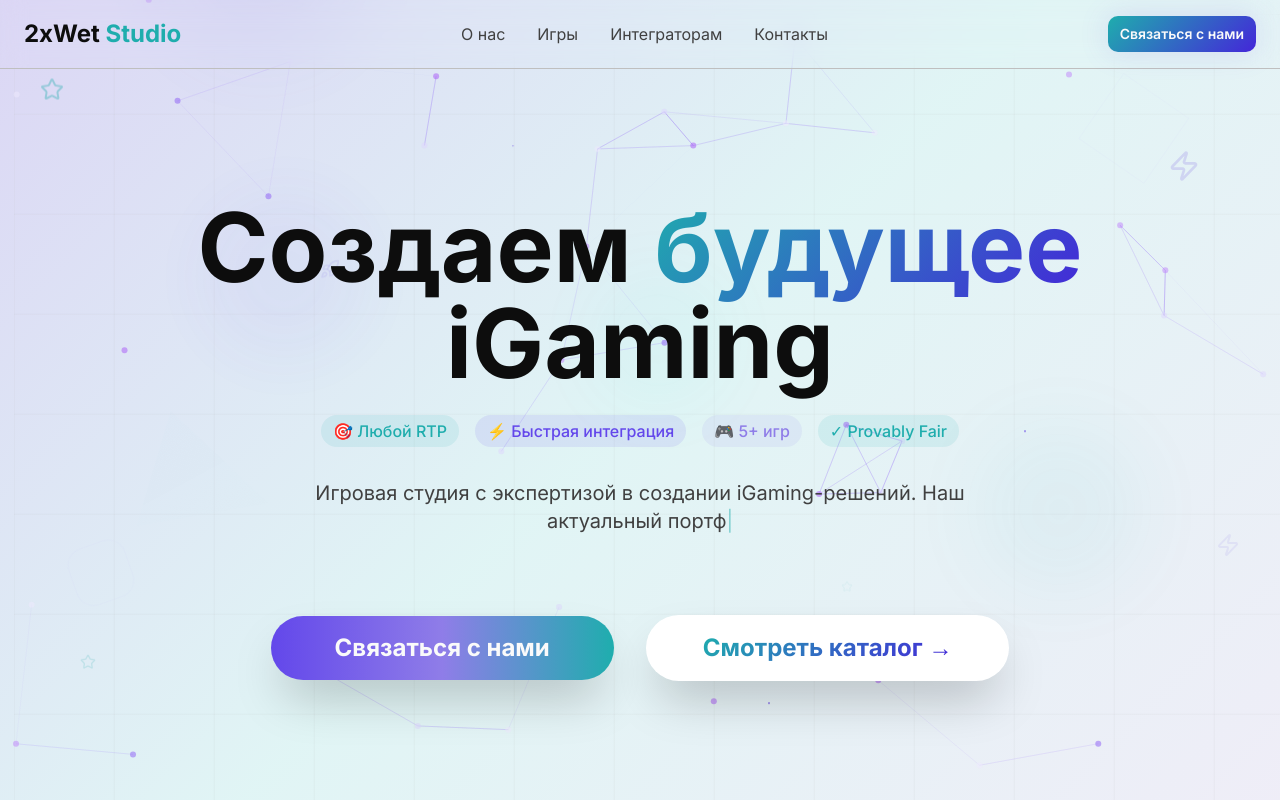
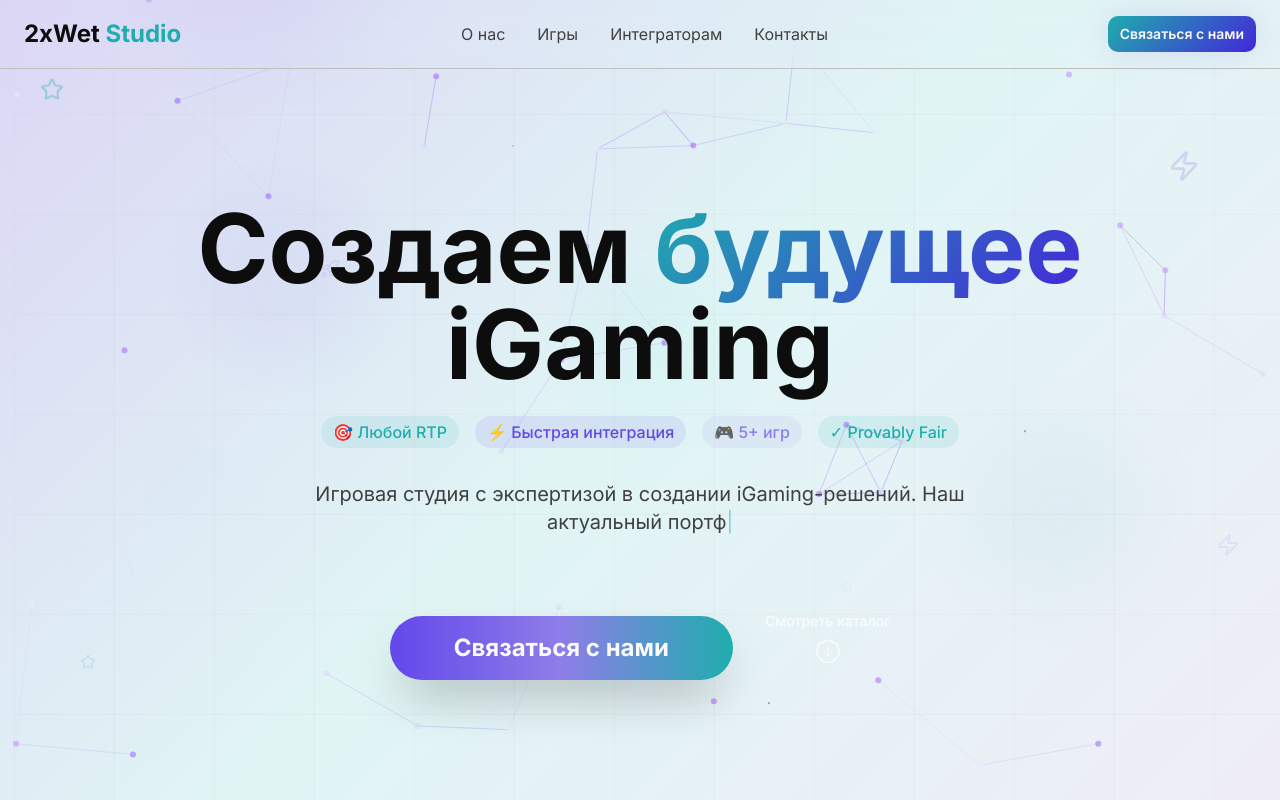
Before and after one commit to ca-si-what-ca-si-no/reel-vision-games, a React (Vite) app: page / in a window 1280 px wide. Built offline with nearby package versions, Linux system fonts and the light colour scheme.

Commit message:
Remove button, add scroll indicator

```diff
--- a/src/components/Hero.tsx
+++ b/src/components/Hero.tsx
@@ -75,22 +75,27 @@ const Hero = () => {
               Связаться с нами
             </Button>
 
-            <div className="flex flex-col sm:flex-row gap-3 sm:gap-[10px] w-full sm:w-auto">
-              <Button
-                className="bg-white hover:bg-white border border-white/20 font-bold text-lg sm:text-2xl px-6 sm:px-14 py-4 sm:py-8 shadow-2xl transition-all duration-300 transform hover:scale-105 w-full sm:min-w-[240px] sm:w-auto rounded-full"
+            <div className="flex flex-col sm:flex-row gap-3 sm:gap-[10px] w-full sm:w-auto justify-center">
+              <div
+                className="flex items-center justify-center cursor-pointer animate-bounce hover:animate-none transition-all duration-300"
                 onClick={() => {
                   document.getElementById('games')?.scrollIntoView({ behavior: 'smooth', block: 'start' });
                 }}
               >
-                <span className="text-transparent bg-gradient-accent bg-clip-text">Смотреть каталог →</span>
-              </Button>
-
-              <Button className="border border-white/20 font-bold text-lg sm:text-2xl px-6 sm:px-16 py-4 sm:py-8 shadow-2xl transition-all duration-300 transform hover:scale-105 w-full sm:min-w-[200px] sm:w-auto rounded-full" style={{
-              backgroundColor: 'white',
-              '--tw-bg-opacity': '1'
-            } as React.CSSProperties} asChild>
-
-              </Button>
+                <div className="flex flex-col items-center gap-2 text-white/80 hover:text-white transition-colors">
+                  <span className="text-sm font-medium">Смотреть каталог</span>
+                  <div className="w-6 h-6 border-2 border-white/60 rounded-full flex items-center justify-center">
+                    <svg
+                      className="w-3 h-3"
+                      fill="none"
+                      stroke="currentColor"
+                      viewBox="0 0 24 24"
+                    >
+                      <path strokeLinecap="round" strokeLinejoin="round" strokeWidth={2} d="M19 14l-7 7m0 0l-7-7m7 7V3" />
+                    </svg>
+                  </div>
+                </div>
+              </div>
             </div>
           </div>
         </div>
```
